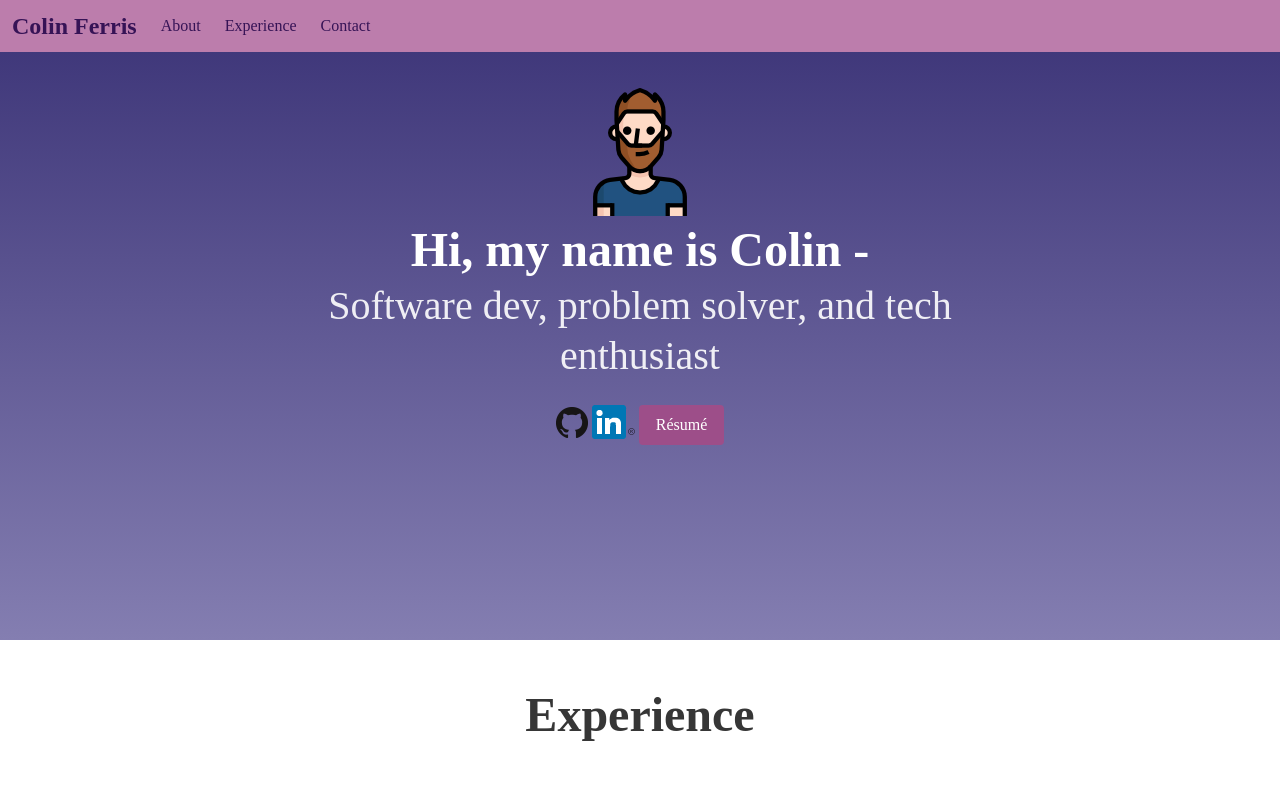
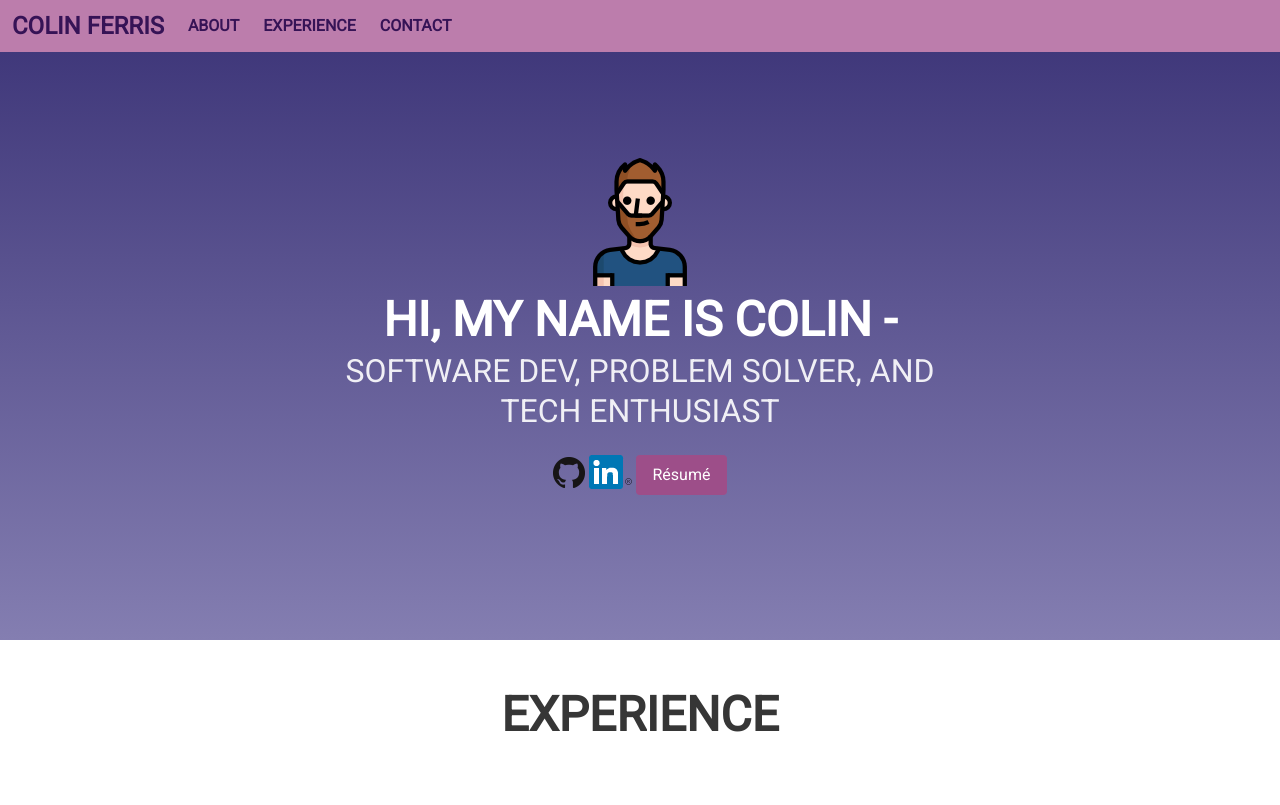
Before and after one commit to colinferris95/colinferrisdev, a plain HTML site: page index.html in a window 1280 px wide. Shown: the top 805 px of the page. Drawn offline with nearby package versions, Linux system fonts and the light colour scheme; a web font is replaced by a local one.

Commit message:
heyyy brotherrr
THE CROLBIS IS HERRREEE

```diff
--- a/css/mystyle.css
+++ b/css/mystyle.css
@@ -1,11 +1,15 @@
-
+body{
+	-webkit-font-smoothing: antialiased;
+	font-family: 'Roboto', sans-serif !important;
+}
 
  p,a,h1,h2,h3,h4,div {
-        font-family: 'Josefin Slab', serif;
+        font-family: 'Roboto', sans-serif !important;
 
  }
 
 .picture-main{
+	margin-top: 70px !important;
 	margin: auto;
     width: 60%;
     padding: 10px;
@@ -15,6 +19,9 @@
 
 }
 
+.subtitle.is-2{
+	font-size:2rem;
+}
 
 .education-main{
 
@@ -104,6 +111,7 @@
 }
 
 .navbar-menu{
+	font-weight: 600;
 	background-color:#BC7DAC;
 
 }
--- a/index.html
+++ b/index.html
@@ -9,6 +9,7 @@
 	<link rel="stylesheet" href="css/mystyle.css">
 	<link rel="shortcut icon" href="img/man.png">
 	 <link rel="stylesheet" type="text/css" href="http://fonts.googleapis.com/css?family=Joesfin+Slab">
+	 <link href="https://fonts.googleapis.com/css?family=Roboto" rel="stylesheet">
     <script defer src="https://use.fontawesome.com/releases/v5.0.0/js/all.js"></script>
     <script src="https://ajax.googleapis.com/ajax/libs/jquery/3.3.1/jquery.min.js"></script>
 	<script>
@@ -75,7 +76,7 @@ window.scrollBy({
 		<div class="navbar-brand">
 			<a class="navbar-item" href="http://colinferrisdev.com/">
 				<!-- "Logo" !-->
-				<p class="title is-4 logo">Colin Ferris</p>
+				<p class="title is-4 logo">COLIN FERRIS</p>
 			</a>
 			<button class="button navbar-burger" data-target="navMenu">
 				<span></span>
@@ -86,13 +87,13 @@ window.scrollBy({
 		<div class="navbar-menu" id="navMenu">
 		<!-- navbar start, navbar end -->
 			<a class="navbar-item" href="#about" id="anchor1">
-				About
+				ABOUT
 			</a>
 			<a class="navbar-item" href="#experience">
-				Experience
+				EXPERIENCE
 			</a>
 			<a class="navbar-item" href="#contact">
-				Contact
+				CONTACT
 			</a>
 		</div>
     </nav>
@@ -105,10 +106,10 @@ window.scrollBy({
 
 
 					<h1 class="title is-1">
-						Hi, my name is Colin -
+						HI, MY NAME IS COLIN -
 					</h1>
 					<h2 class="subtitle is-2">
-						Software dev, problem solver, and tech enthusiast
+						SOFTWARE DEV, PROBLEM SOLVER, AND TECH ENTHUSIAST
 					</h2>
 					<a class="links" href="https://github.com/colinferris95">
 						<img src="img/GitHub-Mark-32px.png" alt="Github Logo">
@@ -132,7 +133,7 @@ window.scrollBy({
 		<div class="container is-fluid">
 
 			<div class="education-main border">
-				<h1 class="title is-1">Experience</h1>
+				<h1 class="title is-1">EXPERIENCE</h1>
 
 			</div>
 			<div class="columns ">
@@ -161,13 +162,13 @@ window.scrollBy({
   <div class="hero-body hero-contact">
     <div class="container">
       <h2 class="title">
-        Contact
+        CONTACT
       </h2>
       <h3 class="subtitle">
-        colinferris95@gmail.com
+        COLINFERRIS95@GMAIL.COM
       </h3>
 	  <p>
-		Icon made by monkik from www.flaticon.com
+		ICON MADE BY MONKIK FROM WWW.FLATICON.COM
 	</p>
     </div>
   </div>
```
